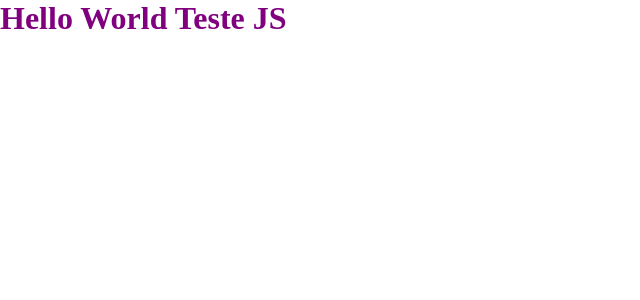
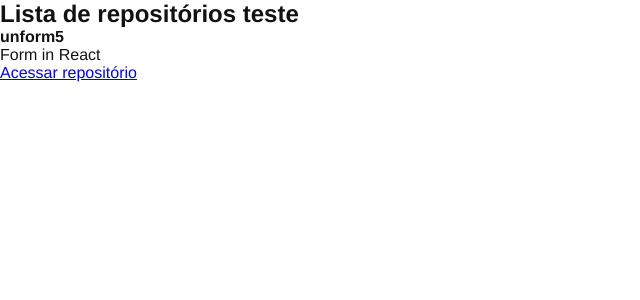
Before and after one commit to EvertonCarvalho1/github-explorer, a React app: page / in a window 1280 px wide. Shown: the top 300 px of the page, without its empty margins (0-640 px from the left). Built offline with nearby package versions, Linux system fonts and the light colour scheme.

Commit message:
Fast Refresh no Webpack

```diff
--- a/package.json
+++ b/package.json
@@ -18,11 +18,13 @@
     "@babel/core": "^7.16.12",
     "@babel/preset-env": "^7.16.11",
     "@babel/preset-react": "^7.16.7",
+    "@pmmmwh/react-refresh-webpack-plugin": "^0.5.4",
     "babel-loader": "^8.2.3",
     "cross-env": "^7.0.3",
     "css-loader": "^6.5.1",
     "html-webpack-plugin": "^5.5.0",
     "node-sass": "^7.0.1",
+    "react-refresh": "^0.11.0",
     "sass-loader": "^12.4.0",
     "style-loader": "^3.3.1",
     "webpack": "^5.67.0",
--- a/src/App.jsx
+++ b/src/App.jsx
@@ -1,5 +1,6 @@
 import './styles/global.scss'
+import { RepositoryList } from './components/RepositoryList'
 
 export function App () {
-    return <h1>Hello World Teste JS</h1>
+    return <RepositoryList/>
 }
--- /dev/null
+++ b/src/components/RepositoryItem.jsx
@@ -0,0 +1,13 @@
+export function RepositoryItem(props) {
+    return (
+        <li>
+            <strong>{props.repository.name}</strong>
+            <p>{props.repository.description}</p>
+
+
+            <a href={props.repository.link}>
+                Acessar repositório
+            </a>
+        </li>
+    )
+}
--- /dev/null
+++ b/src/components/RepositoryList.jsx
@@ -0,0 +1,22 @@
+import { RepositoryItem } from "./RepositoryItem"
+
+const repository = {
+    name: 'unform5',
+    description: 'Form in React',
+    link: 'www.google.com'
+}
+
+
+export function RepositoryList() {
+    return(
+        <section className="repository-list">
+            <h1>Lista de repositórios teste</h1>
+
+            <ul>
+                <RepositoryItem
+                repository={repository}
+                />
+            </ul>
+        </section>
+    )
+}
--- a/src/styles/global.scss
+++ b/src/styles/global.scss
@@ -5,6 +5,6 @@
 }
 
 body{
-
-    color: purple;
+    font: 16px 'Helvetica Neue', Arial, sans-serif;
+    color: #121214;
 }
--- a/webpack.config.js
+++ b/webpack.config.js
@@ -1,5 +1,6 @@
 const path = require('path');
 const HtmlWebpackPlugin = require('html-webpack-plugin');
+const ReactRefreshWebpackPlugin = require('@pmmmwh/react-refresh-webpack-plugin')
 
 const isDevelopment = process.env.NODE_ENV !== 'production';
 
@@ -18,19 +19,28 @@
 
     devServer: {
         contentBase: path.resolve(__dirname, 'public'),
+        hot: true,
       },
 
     plugins: [
+        isDevelopment && new ReactRefreshWebpackPlugin(),
         new HtmlWebpackPlugin({
             template: path.resolve(__dirname, 'public', 'index.html')
         })
-    ],
+    ].filter(Boolean),
     module: {
         rules: [
             {
                 test: /\.jsx$/,
                 exclude: /node_modules/,
-                use: 'babel-loader',
+                use: {
+                    loader: 'babel-loader',
+                    options: {
+                        plugins:[
+                            isDevelopment && require.resolve('react-refresh/babel')
+                        ].filter(Boolean)
+                    }
+                },
             },
             {
                 test: /\.scss$/,
```
Also changed, not shown: 1 other file (tests, documents, lock files or other folders).
